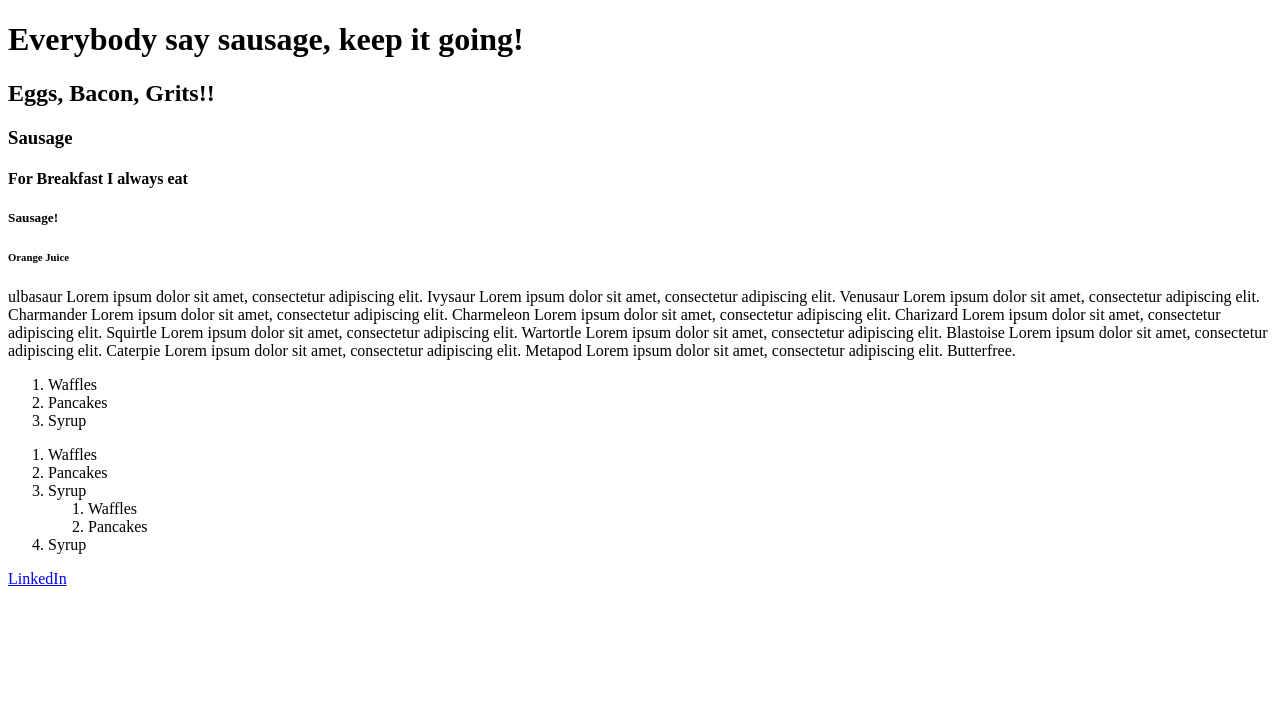
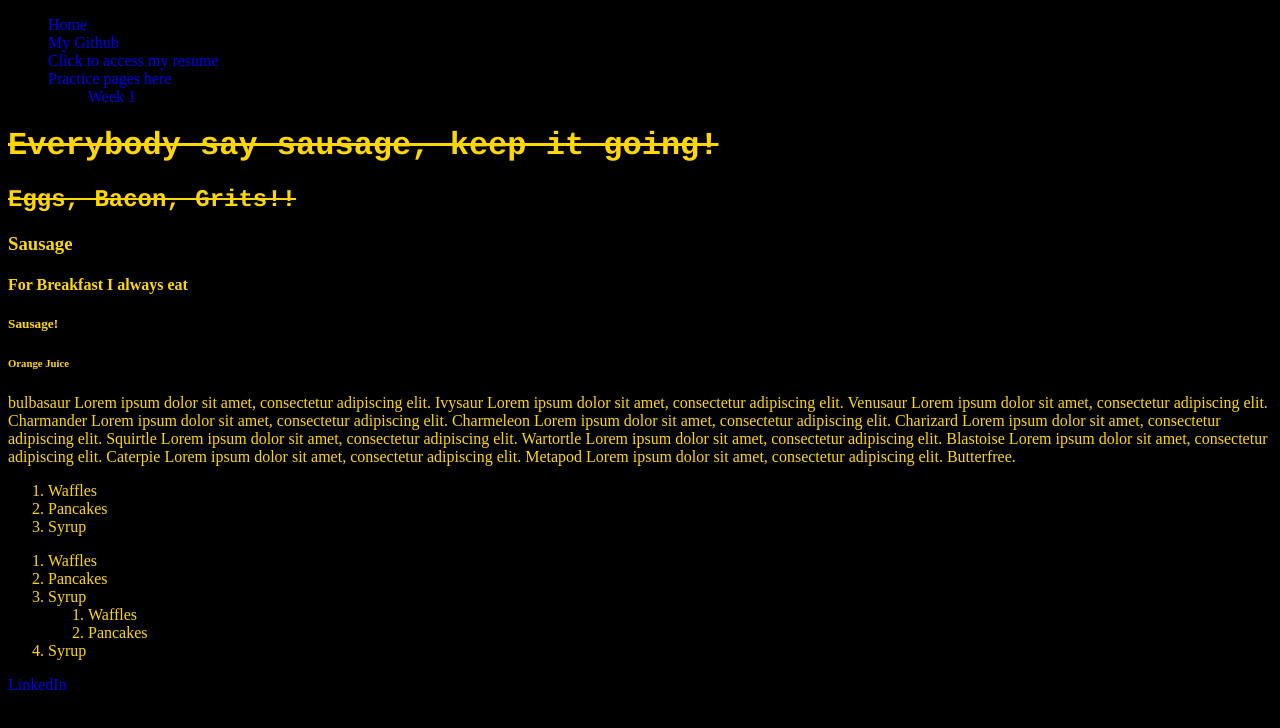
Before and after one commit to dthomas36/dthomas36.github.io, a plain HTML site: page w1.html in a window 1280 px wide. Drawn offline with Linux system fonts and the light colour scheme.

Commit message:
Add files via upload

```diff
--- /dev/null
+++ b/Style.css
@@ -0,0 +1,30 @@
+/* practicing styles */
+
+body {
+		background-color: black;
+		color: 	gold;
+}
+
+h1 {
+	font-family: Courier;
+	text-decoration: line-through;
+}
+
+h2 {
+	font-family: Courier;
+	text-decoration: line-through;
+}
+
+img {
+	width: 	30%;
+	height:	30%;
+}
+
+a {
+	text-decoration: none;
+}
+
+ul li{
+	list-style-type: none
+
+}
--- a/w1.html
+++ b/w1.html
@@ -2,8 +2,21 @@
 <html>
 <head>
 	<title>Week One Tags</title>
+	<link rel="stylesheet" type="text/css" href="Style.css">
+	<meta charset="utf-8">
 </head>
 <body>
+	<ul>
+		<li><a href="Index.html">Home</a></li>
+		<li><a href="https://github.com/dthomas36">My Github</a></li>
+		<li><a href="resume.html">Click to access my resume</a></li>
+		<li><a href="practice.html">Practice pages here</a>
+			<ul>
+				<li><a href="w1.html">Week 1</a></li>
+			</ul>
+		</li>
+	</ul>
+
 	<h1>Everybody say sausage, keep it going!</h1>
 	<h2>Eggs, Bacon, Grits!!</h2>
 	<h3>Sausage</h3>
@@ -11,7 +24,7 @@
 	<h5>Sausage!</h5>
 	<h6>Orange Juice</h6>
 
-	<p>ulbasaur Lorem ipsum dolor sit amet, consectetur adipiscing elit. Ivysaur Lorem ipsum dolor sit amet, consectetur adipiscing elit. Venusaur Lorem ipsum dolor sit amet, consectetur adipiscing elit. Charmander Lorem ipsum dolor sit amet, consectetur adipiscing elit. Charmeleon Lorem ipsum dolor sit amet, consectetur adipiscing elit. Charizard Lorem ipsum dolor sit amet, consectetur adipiscing elit. Squirtle Lorem ipsum dolor sit amet, consectetur adipiscing elit. Wartortle Lorem ipsum dolor sit amet, consectetur adipiscing elit. Blastoise Lorem ipsum dolor sit amet, consectetur adipiscing elit. Caterpie Lorem ipsum dolor sit amet, consectetur adipiscing elit. Metapod Lorem ipsum dolor sit amet, consectetur adipiscing elit. Butterfree. </p>
+	<p>bulbasaur Lorem ipsum dolor sit amet, consectetur adipiscing elit. Ivysaur Lorem ipsum dolor sit amet, consectetur adipiscing elit. Venusaur Lorem ipsum dolor sit amet, consectetur adipiscing elit. Charmander Lorem ipsum dolor sit amet, consectetur adipiscing elit. Charmeleon Lorem ipsum dolor sit amet, consectetur adipiscing elit. Charizard Lorem ipsum dolor sit amet, consectetur adipiscing elit. Squirtle Lorem ipsum dolor sit amet, consectetur adipiscing elit. Wartortle Lorem ipsum dolor sit amet, consectetur adipiscing elit. Blastoise Lorem ipsum dolor sit amet, consectetur adipiscing elit. Caterpie Lorem ipsum dolor sit amet, consectetur adipiscing elit. Metapod Lorem ipsum dolor sit amet, consectetur adipiscing elit. Butterfree. </p>
 	<ol>
 	<li>Waffles</li>
 	<li>Pancakes</li>
```
Also changed, not shown: index.html (+6 -2 lines).
